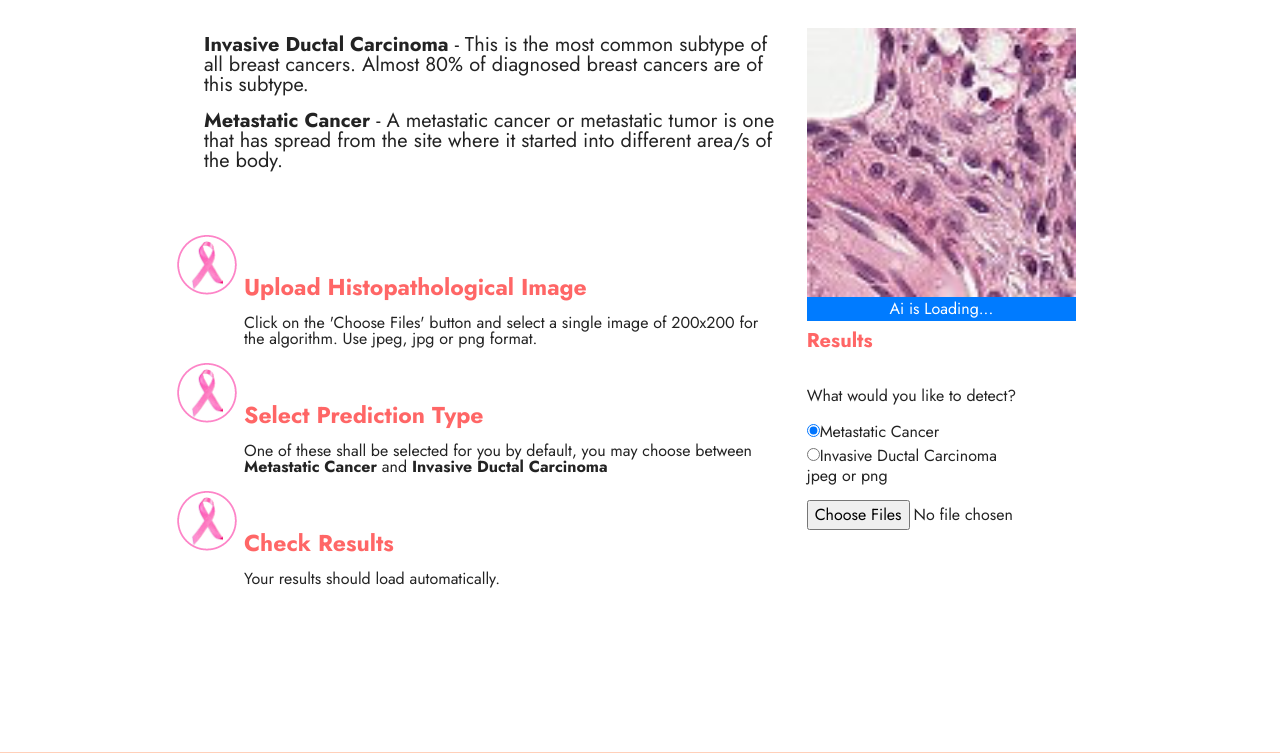
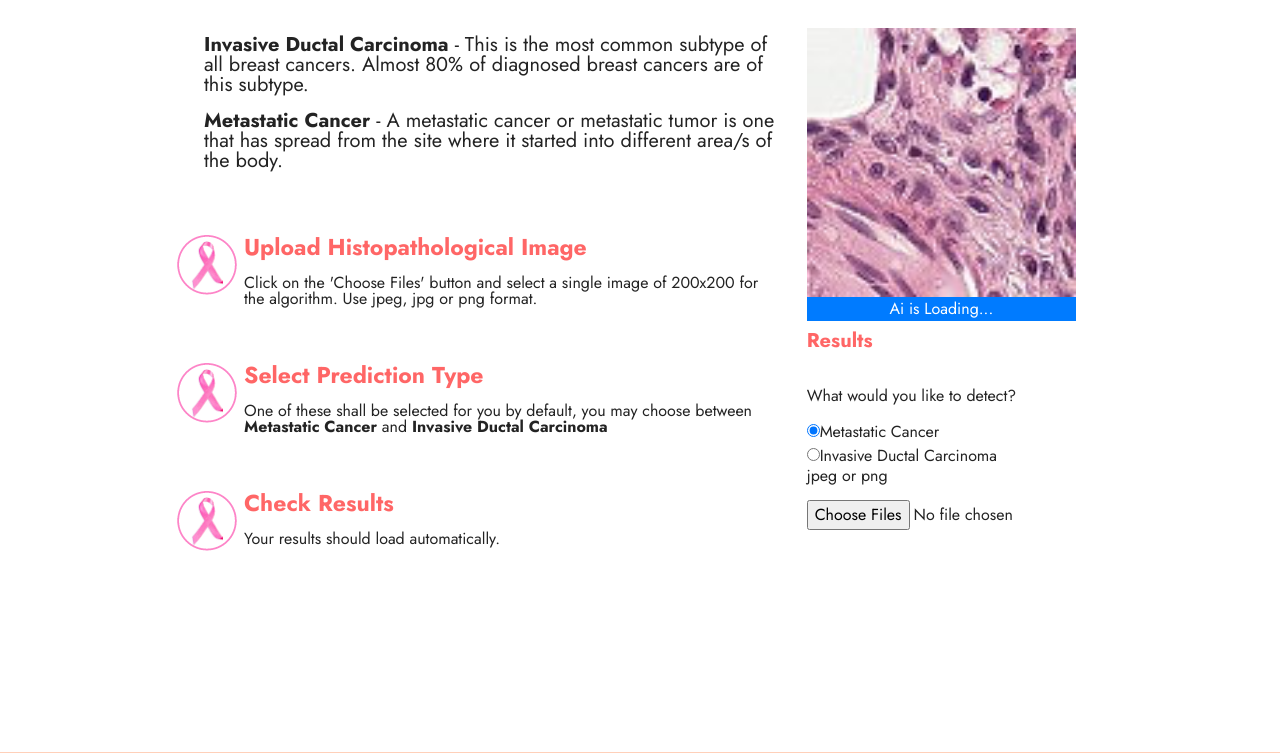
Before and after one commit to priyanshisharma/Feminine, a PHP site: page / in a window 1280 px wide. Shown: the part 2751-3504 px from the top of the page. Run offline with PHP 8.4, Linux system fonts and the light colour scheme; some libraries are stand-ins or nearby versions; some web fonts are replaced.

Commit message:
Add UI enhancement to breast cancer tool

```diff
--- a/index.html
+++ b/index.html
@@ -259,21 +259,27 @@
                                     <br/><br/>
                                     <ul class="arrow" style="list-style-image: url('assets/images/icon.png');">
                                         <li>
+                                            <span style="top:-40px; position:relative;">
                                             <p class="breast-step" style="font-size: 23px;">Upload Histopathological Image</p>
                                             <p>
                                                 Click on the 'Choose Files' button and select a single image of 200x200 for the algorithm. Use jpeg, jpg or png format.
                                             </p>
+                                            </span>
                                         </li>
                                         <li>
+                                            <span style="top:-40px; position:relative;">
                                             <p class="breast-step" style="font-size: 23px;">Select Prediction Type</p>
                                             <p>One of these shall be selected for you by default, you may choose between <strong>Metastatic Cancer</strong> and
                                                 <strong>Invasive Ductal Carcinoma</strong>
                                             </p>
+                                            </span>
                                         </li>
                                         <li>
+                                            <span style="top:-40px; position:relative;">
                                             <p class="breast-step" style="font-size: 23px;">Check Results</p>
                                             <p>Your results should load automatically. </p>
                                         </li>
+                                        </span>
                                     </ul>
                                 </div>
                                 <div class="col-md-4" style=" margin: auto;">
--- a/styles/breastCancerTool.css
+++ b/styles/breastCancerTool.css
@@ -5,8 +5,6 @@
     color:#ff6666;
     font-weight:700;
 }
-.breast-tool li{
-}
 .breast-tool h5{
     color:#ff6666;
     font-weight:700;
```
